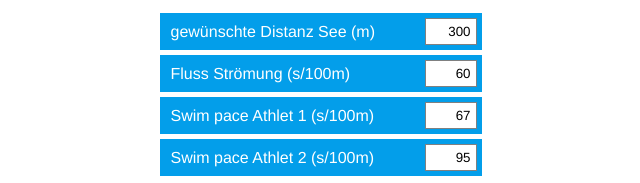
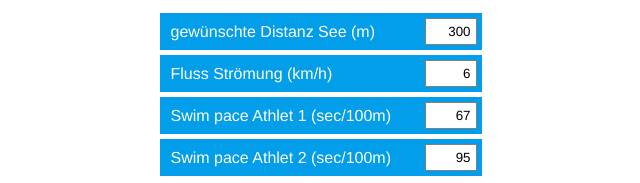
Before and after one commit to Walibu/runForm, a plain HTML site: page swim/index.html in a window 1280 px wide. Both pictures are taken after a click on the button "update". Shown: the top 183 px of the page, 319-959 px from the left. Drawn offline with Linux system fonts and the light colour scheme.

Commit message:
change speed to km/h

```diff
--- a/swim/code.js
+++ b/swim/code.js
@@ -3,6 +3,7 @@
 
 let distanceSee_m = 300;
 let speedFluss_s100m = 60;
+let speedFluss_m_s = 1.67;
 let athlet_s1 = 67;
 let athlet_s2 = 95;
 
@@ -27,9 +28,9 @@ function updateDistance() {
 function updateSpeed() {
     let speed = document.getElementsByName('tspeed')[0].value;
     if (!speed || !(speed > 0)) {
-        document.getElementsByName('tspeed')[0].value = speedFluss_s100m;
+        document.getElementsByName('tspeed')[0].value = 360 / speedFluss_s100m;
     } else {
-        speedFluss_s100m = speed;
+        speedFluss_s100m = 360 / speed;
     }
 }
 
@@ -78,8 +79,15 @@ function calculate() {
 
     let ftime1 = Math.round(distanceFluss / (vTime1 + vFluss));
     let ftime2 = Math.round(distanceFluss / (vTime2 + vFluss));
+    if (ftime2 > ftime1) {}
     let fdelta = ftime2 - ftime1;
+    if (ftime1 > ftime2) {
+        fdelta = ftime1 - ftime2;
+    }
     let sdelta = stime2 - stime1;
+    if (stime1 > stime2) {
+        sdelta = stime1 - stime2;
+    }
 
     document.getElementById("_distanceFluss").innerHTML = "<span>" + (distanceFluss) + " m</span>";
     document.getElementById("_distanceSee").innerHTML = "<span>" + (distanceSee_m) + " m</span>";
--- a/swim/index.html
+++ b/swim/index.html
@@ -20,7 +20,7 @@
     </tr>
 <tr class="row-header">
     <td class="col-1" colspan="3">
-        Fluss Strömung (s/100m)
+        Fluss Strömung (km/h)
     </td>
     <td class="col-3">
         <input type="number" name="tspeed" placeholder="sec" onchange="calculate()" />
@@ -28,7 +28,7 @@
 </tr>
 <tr class="row-header">
     <td class="col-1" colspan="3">
-        Swim pace Athlet 1 (s/100m)
+        Swim pace Athlet 1 (sec/100m)
     </td>
     <td class="col-3">
         <input type="number" name="ts1" placeholder="sec" onchange="calculate()" />
@@ -36,7 +36,7 @@
 </tr>
 <tr class="row-header">
     <td class="col-1" colspan="3">
-        Swim pace Athlet 2 (s/100m)
+        Swim pace Athlet 2 (sec/100m)
     </td>
     <td class="col-3">
         <input type="number" name="ts2" placeholder="sec" onchange="calculate()" />
```
